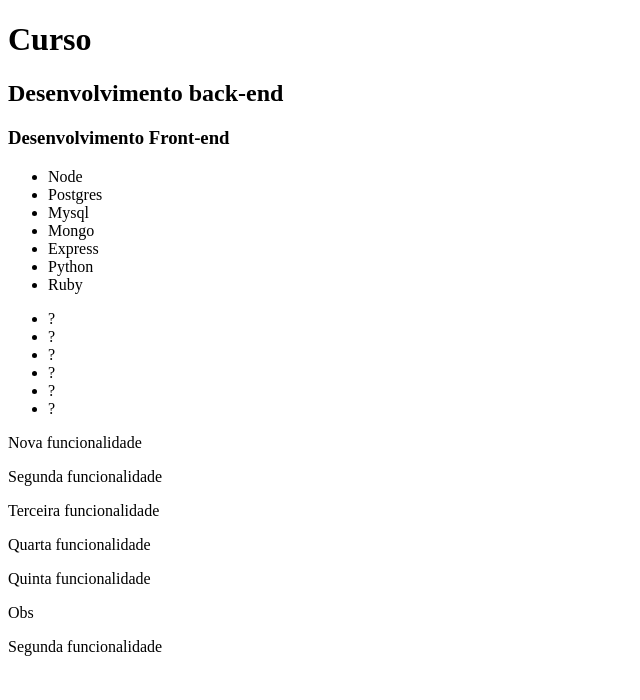
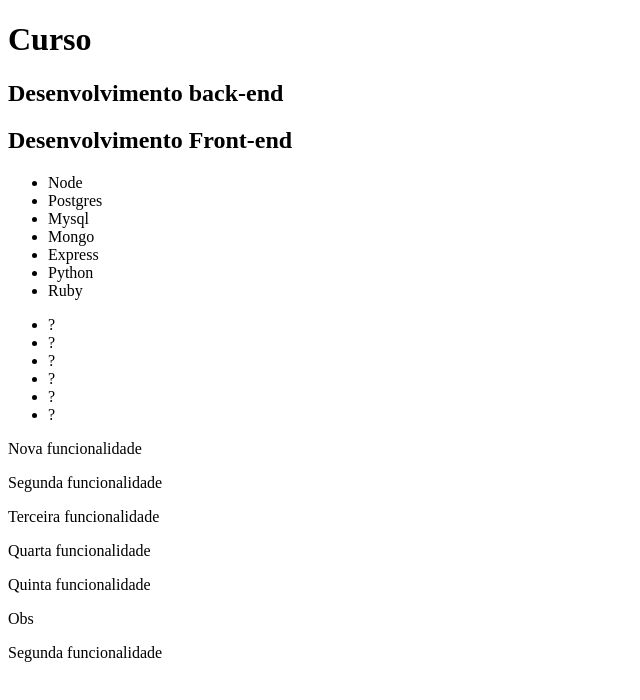
Before and after one commit to LuanBMartins/git-estudos, a website: page index.html in a window 1280 px wide. Shown: the whole page, without its empty margins (0-640 px from the left). Drawn offline with Linux system fonts and the light colour scheme.

Commit message:
fix bug index

```diff
--- a/index.html
+++ b/index.html
@@ -10,7 +10,7 @@
     <header>
         <H1>Curso</H1>
         <h2>Desenvolvimento back-end</h2>
-        <h3>Desenvolvimento Front-end</h3>
+        <h2>Desenvolvimento Front-end</h2>
     </header>
 
     <section>
```
